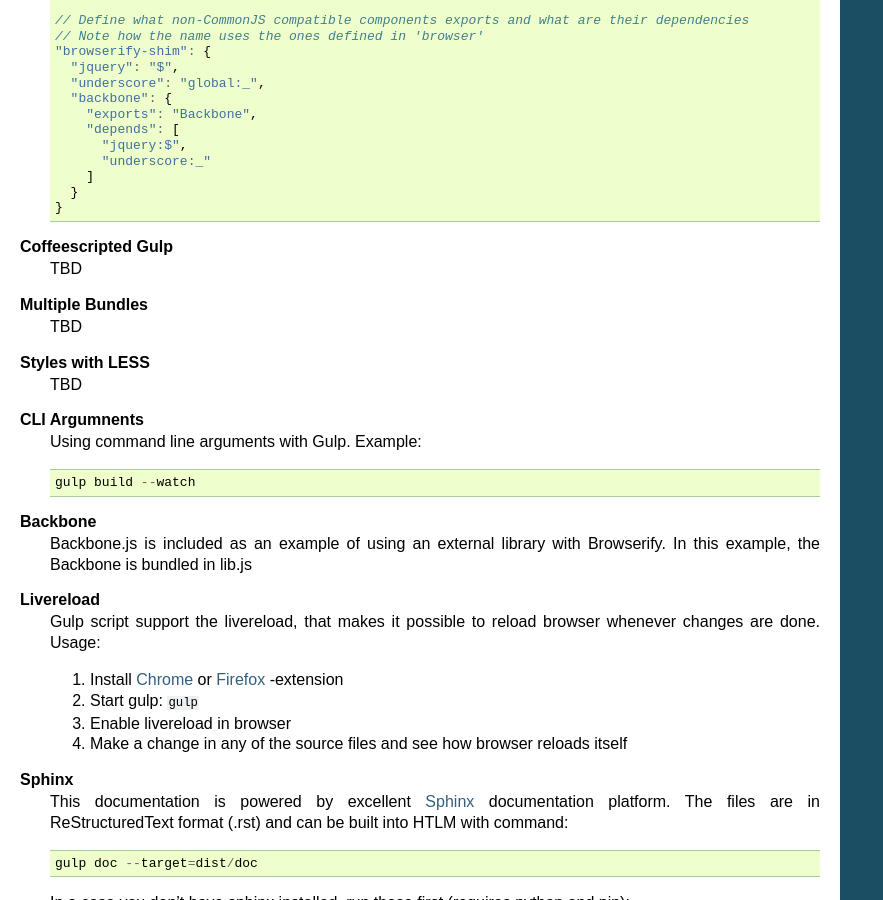
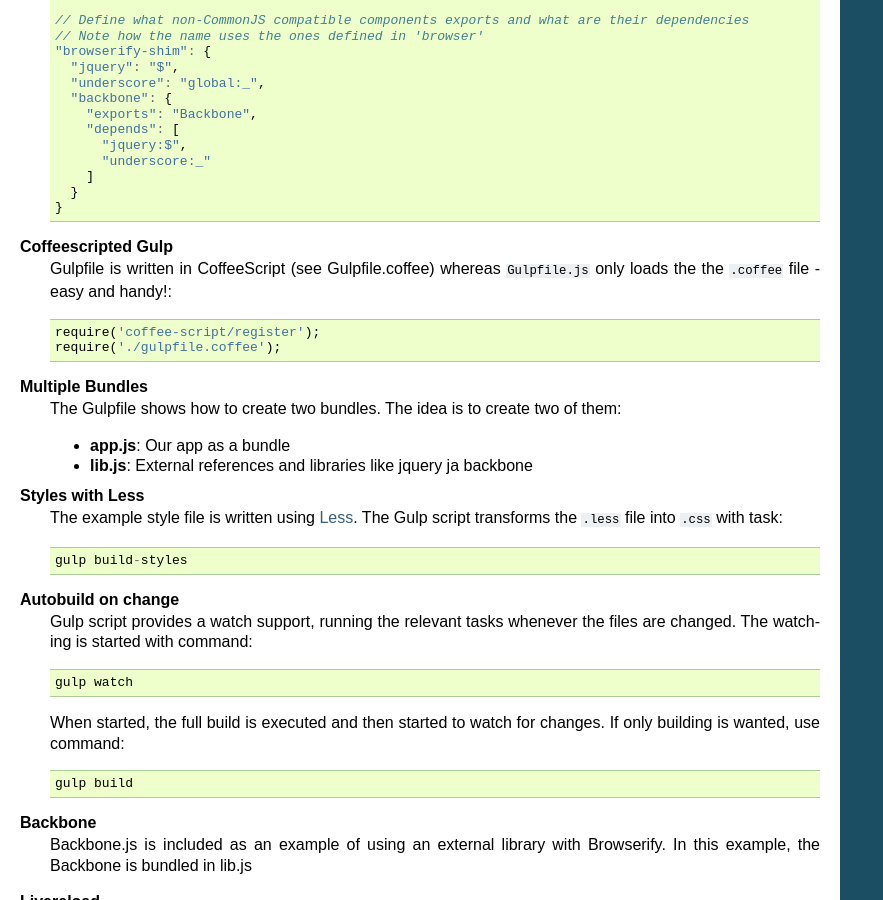
Before and after one commit to juhamust/gulp-browserify-example, a Sphinx documentation site: the page built from doc/index.rst, in a window 1280 px wide and 900 px high, scrolled down 907 px. Shown: the whole window, without its empty margins (0-883 px from the left). Built offline with Sphinx 7.4.7, drawn with Linux system fonts in a browser that asks for light colours.

Commit message:
Improved the documentation

```diff
--- a/doc/index.rst
+++ b/doc/index.rst
@@ -8,7 +8,6 @@ helpful for someone else too struggling with these tools.
 
   This repo is a working-in-progress: I'm also learning by doing.
   Your insight and suggestions about the topic are very welcome!
-
 
 **Get started**
 
@@ -63,21 +62,35 @@ This section briefly describes the contents of the repo.
       }
     }
 
+**Coffeescripted Gulp**
+  Gulpfile is written in CoffeeScript (see Gulpfile.coffee) whereas ``Gulpfile.js``
+  only loads the the ``.coffee`` file - easy and handy!::
 
-
-**Coffeescripted Gulp**
-  TBD
+    require('coffee-script/register');
+    require('./gulpfile.coffee');
 
 **Multiple Bundles**
-  TBD
+  The Gulpfile shows how to create two bundles. The idea is to create two of them:
 
-**Styles with LESS**
-  TBD
+  - **app.js**: Our app as a bundle
+  - **lib.js**: External references and libraries like jquery ja backbone
 
-**CLI Argumnents**
-  Using command line arguments with Gulp. Example::
+**Styles with Less**
+  The example style file is written using Less_. The Gulp script transforms the
+  ``.less`` file into ``.css`` with task::
 
-    gulp build --watch
+    gulp build-styles
+
+**Autobuild on change**
+  Gulp script provides a watch support, running the relevant tasks whenever the files
+  are changed. The watching is started with command::
+
+    gulp watch
+
+  When started, the full build is executed and then started to watch for changes.
+  If only building is wanted, use command::
+
+    gulp build
 
 **Backbone**
   Backbone.js is included as an example of using an external library with Browserify.
@@ -114,3 +127,4 @@ References and additional resources:
 .. _Gulp: http://gulpjs.org/
 .. _Sphinx: http://sphinx.pocoo.org/
 .. _Browserify: http://browserify.org/
+.. _Less: http://lesscss.org/
```
Also changed, not shown: 1 other file.
